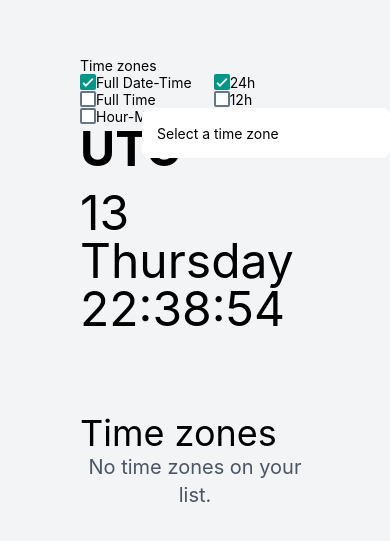
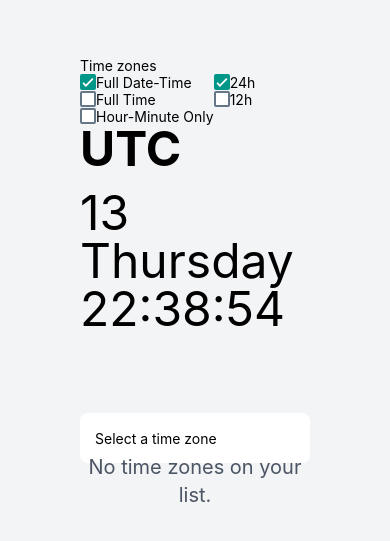
Before and after one commit to sanavalos/expo-clock, a React Native app: screen / in a window 390 px wide. Shown: the part 139-680 px from the top of the page. Built offline with nearby package versions, Linux system fonts and the light colour scheme.

Commit message:
feat: redesign time zones section

```diff
--- a/App.js
+++ b/App.js
@@ -21,9 +21,11 @@ const App = () => {
         <TimeZoneSection />
         <ClockContainer />
       </View>
-      <Text className="text-4xl">Time zones</Text>
+      <View className="flex flex-row justify-between w-full">
+        <Text className="text-4xl self-center">Time zones</Text>
+        <TimeZonesDropdown />
+      </View>
       <TimeZonesCards timeZoneList={timeZoneList} />
-      <TimeZonesDropdown />
     </View>
   );
 };
```
